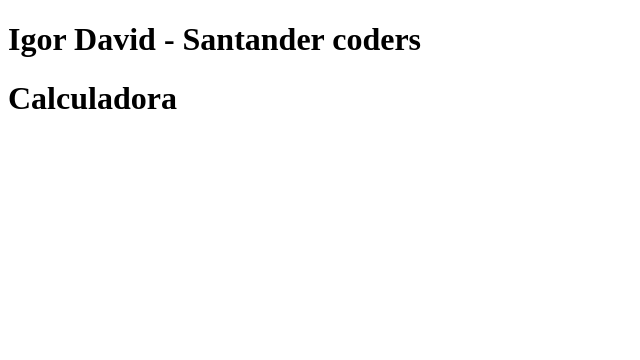
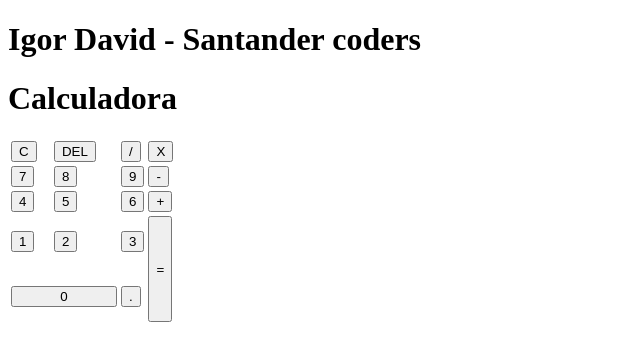
Before and after one commit to igordavid19/calculadora-santander-coders, a plain HTML site: page index.html in a window 1280 px wide. Shown: the whole page, without its empty margins (0-640 px from the left). Drawn offline with Linux system fonts and the light colour scheme.

Commit message:
Inserção botões (HTML)

```diff
--- a/index.html
+++ b/index.html
@@ -12,7 +12,37 @@
   <h1 class="titulo-pagina">Igor David - Santander coders</h1>
   <div class="calculadora">
     <h1>Calculadora</h1>
-
+    <p id="resultado"></p>
+    <table>
+      <tr>
+        <td><button class="botao" onclick="clean()">C</button></td>
+        <td><button class="botao" onclick="back()">DEL</button></td>
+        <td><button class="botao" onclick="insert('/')">/</button></td>
+        <td><button class="botao" onclick="insert('*')">X</button></td>
+      </tr>
+      <tr>
+        <td><button class="botao" onclick="insert('7')">7</button></td>
+        <td><button class="botao" onclick="insert('8')">8</button></td>
+        <td><button class="botao" onclick="insert('9')">9</button></td>
+        <td><button class="botao" onclick="insert('-')">-</button></td>
+      </tr>
+      <tr>
+        <td><button class="botao" onclick="insert('4')">4</button></td>
+        <td><button class="botao" onclick="insert('5')">5</button></td>
+        <td><button class="botao" onclick="insert('6')">6</button></td>
+        <td><button class="botao" onclick="insert('+')">+</button></td>
+      </tr>
+      <tr>
+        <td><button class="botao" onclick="insert('1')">1</button></td>
+        <td><button class="botao" onclick="insert('2')">2</button></td>
+        <td><button class="botao" onclick="insert('3')">3</button></td>
+        <td rowspan="2"><button class="botao" style="height: 106px;" onclick="calcular()">=</button></td>
+      </tr>
+      <tr>
+        <td colspan="2"><button class="botao" style="width: 106px;" onclick="insert('0')">0</button></td>
+        <td><button class="botao" onclick="insert('.')">.</button></td>
+      </tr>
+    </table>
   </div>
   </div>
 </body>
```
